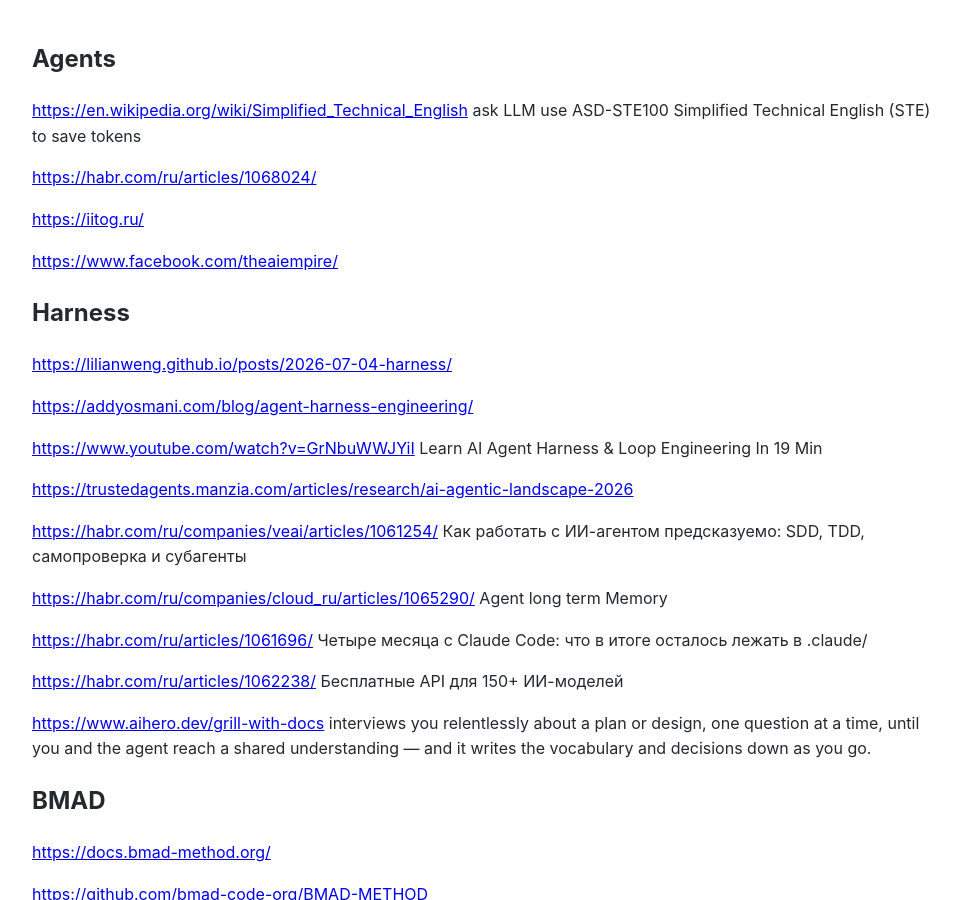
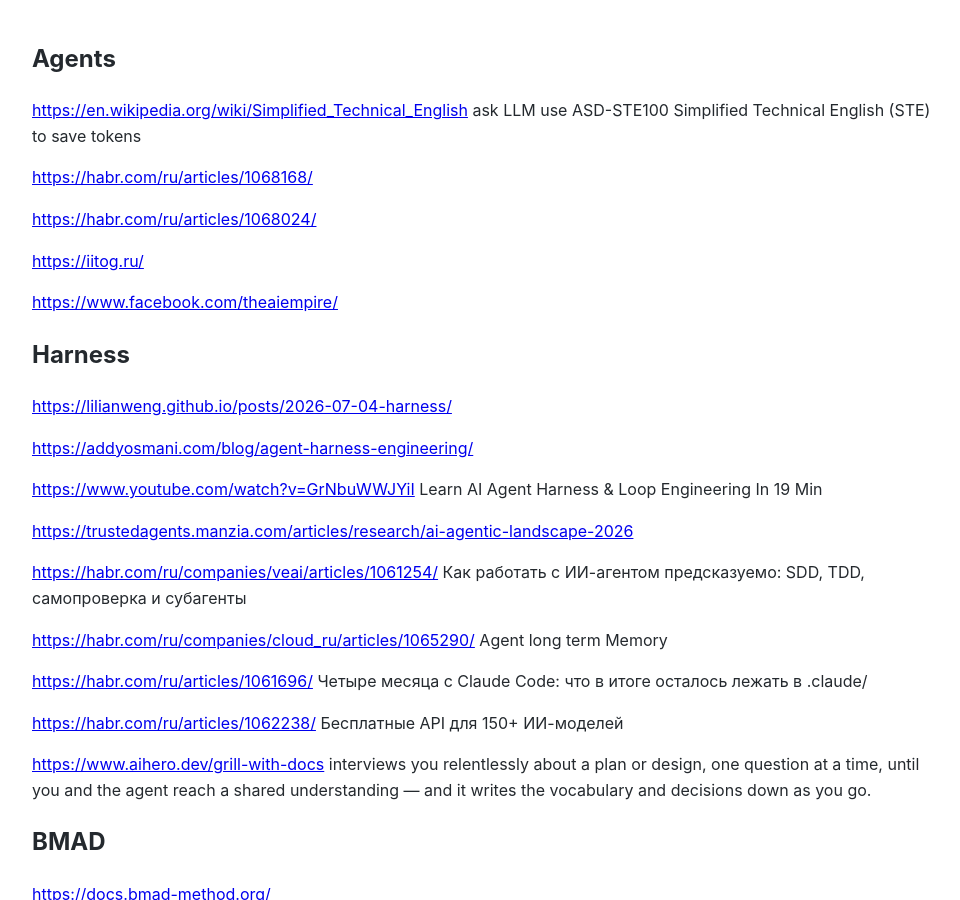
Before and after one commit to Michael-Lubinsky/michael-lubinsky.github.com, a Jekyll site: the page built from ml/agent.md, in a window 1280 px wide and 900 px high. Shown: the whole window, without its empty margins (158-1118 px from the left). Built offline with Jekyll 4.4.1, drawn with Linux system fonts in a browser that asks for light colours; our own code applies the rules of GitHub Pages for plain Markdown files.

Commit message:
Add additional resources for agents section
Added links to articles for further reading on agents.

```diff
--- a/ml/agent.md
+++ b/ml/agent.md
@@ -1,6 +1,8 @@
 ## Agents
 
 <https://en.wikipedia.org/wiki/Simplified_Technical_English> ask LLM use ASD-STE100 Simplified Technical English (STE) to save tokens
+
+<https://habr.com/ru/articles/1068168/>
 
 <https://habr.com/ru/articles/1068024/>
 
```
